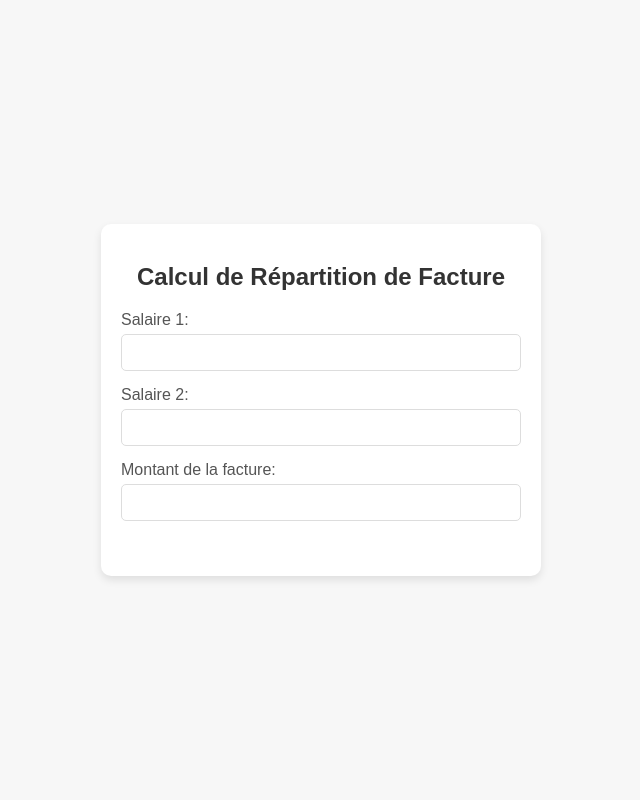
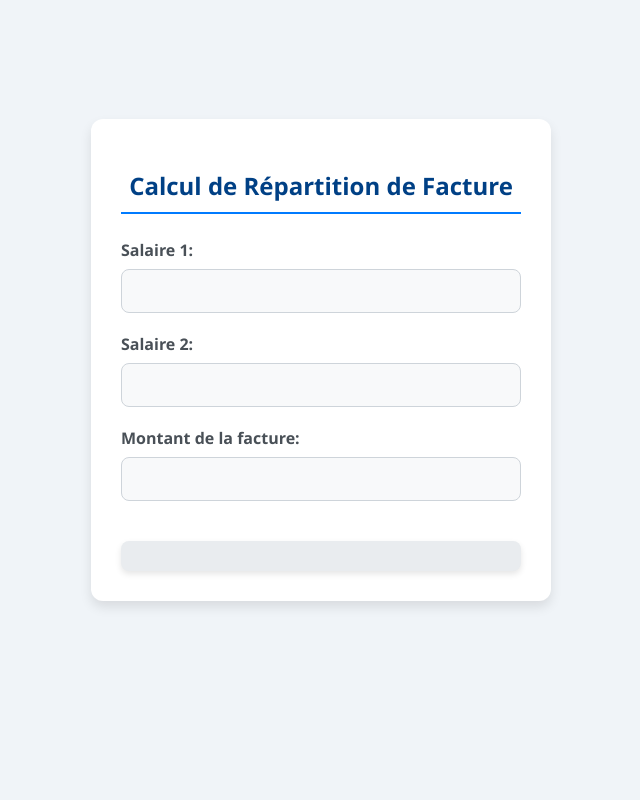
Before and after one commit to TabarBaptiste/page_web, a PHP site: page / in a window 1280 px wide. Shown: the whole page, without its empty margins (319-959 px from the left). Run offline with PHP 8.4, Linux system fonts and the light colour scheme; some libraries are stand-ins or nearby versions.

Commit message:
Ajout d'un style + .pdf

```diff
--- a/facture/index.html
+++ b/facture/index.html
@@ -6,6 +6,8 @@
     <meta name="viewport" content="width=device-width, initial-scale=1.0">
     <title>Calcul de Répartition de Facture</title>
     <link rel="stylesheet" href="styles.css">
+    <script src="https://cdnjs.cloudflare.com/ajax/libs/jspdf/2.5.1/jspdf.umd.min.js"></script>
+
 </head>
 
 <body>
@@ -13,16 +15,21 @@
         <h2>Calcul de Répartition de Facture</h2>
         <form id="billForm">
             <label for="salary1">Salaire 1:</label>
-            <input type="number" id="salary1" name="salary1" required>
+            <input type="number" id="salary1" name="salary1" min="0" required>
 
             <label for="salary2">Salaire 2:</label>
-            <input type="number" id="salary2" name="salary2" required>
+            <input type="number" id="salary2" name="salary2" min="0" required>
 
             <label for="billAmount">Montant de la facture:</label>
-            <input type="number" id="billAmount" name="billAmount" required>
+            <input type="number" id="billAmount" name="billAmount" min="0" required>
         </form>
         <div id="result"></div>
+        <!-- <button id="downloadTxt" class="btn">Télécharger en .txt</button>
+        <button id="downloadCsv" class="btn">Télécharger en .csv</button> -->
+        <button id="downloadPdf" class="btn">Télécharger en .pdf</button>
+
     </div>
     <script src="script.js"></script>
 </body>
+
 </html>
--- a/facture/styles.css
+++ b/facture/styles.css
@@ -1,6 +1,6 @@
 body {
-    font-family: Arial, sans-serif;
-    background-color: #f7f7f7;
+    font-family: 'Segoe UI', Tahoma, Geneva, Verdana, sans-serif;
+    background-color: #f0f4f8;
     display: flex;
     justify-content: center;
     align-items: center;
@@ -10,17 +10,21 @@
 
 .container {
     background-color: #ffffff;
-    padding: 20px;
-    border-radius: 10px;
-    box-shadow: 0 4px 8px rgba(0, 0, 0, 0.1);
+    padding: 30px;
+    border-radius: 12px;
+    box-shadow: 0 6px 12px rgba(0, 0, 0, 0.1);
     max-width: 400px;
     width: 100%;
+    margin: -10vh 2vh 0 2vh;
 }
 
 h2 {
-    margin-bottom: 20px;
-    color: #333;
+    margin-bottom: 25px;
+    color: #004085;
     text-align: center;
+    font-size: 1.5em;
+    border-bottom: 2px solid #007BFF;
+    padding-bottom: 10px;
 }
 
 form {
@@ -29,39 +33,68 @@
 }
 
 label {
-    margin-bottom: 5px;
-    color: #555;
+    margin-bottom: 8px;
+    color: #495057;
+    font-weight: 600;
 }
 
 input {
-    margin-bottom: 15px;
-    padding: 10px;
-    border-radius: 5px;
-    border: 1px solid #ddd;
-    transition: border-color 0.3s;
+    margin-bottom: 20px;
+    padding: 12px;
+    border-radius: 8px;
+    border: 1px solid #ced4da;
+    background-color: #f8f9fa;
+    font-size: 1em;
+    transition: transform 0.3s ease;
+    transition: border-color 0.3s ease, box-shadow 0.3s ease;
 }
 
 input:focus {
     border-color: #007BFF;
+    box-shadow: 0 0 8px rgba(0, 123, 255, 0.2);
     outline: none;
+    transform: scale(1.05);
 }
 
-button {
-    padding: 10px 15px;
-    border: none;
-    border-radius: 5px;
-    background-color: #007BFF;
-    color: white;
-    cursor: pointer;
-    transition: background-color 0.3s;
-}
-
-button:hover {
-    background-color: #0056b3;
+input:hover {
+    border-color: #6c757d;
 }
 
 #result {
     margin-top: 20px;
-    font-size: 1.2em;
-    color: #333;
+    font-size: 1.3em;
+    color: #343a40;
+    background-color: #e9ecef;
+    padding: 15px;
+    border-radius: 8px;
+    box-shadow: 0 3px 6px rgba(0, 0, 0, 0.1);
+    text-align: center;
 }
+
+#result p {
+    margin: 0;
+}
+/* Ajout des styles pour les boutons */
+.btn {
+    display: none; /* Cachés par défaut */
+    padding: 10px 20px;
+    margin: 10px 0;
+    background-color: #007BFF;
+    color: white;
+    border: none;
+    border-radius: 5px;
+    cursor: pointer;
+    font-size: 1em;
+    transition: background-color 0.3s ease, transform 0.3s ease;
+    width: 100%;
+    text-align: center;
+}
+
+.btn:hover {
+    background-color: #0056b3;
+    transform: scale(1.05);
+}
+
+.btn:active {
+    transform: scale(0.98);
+}
```
Also changed, not shown: facture/script.js (+86 -7 lines).
